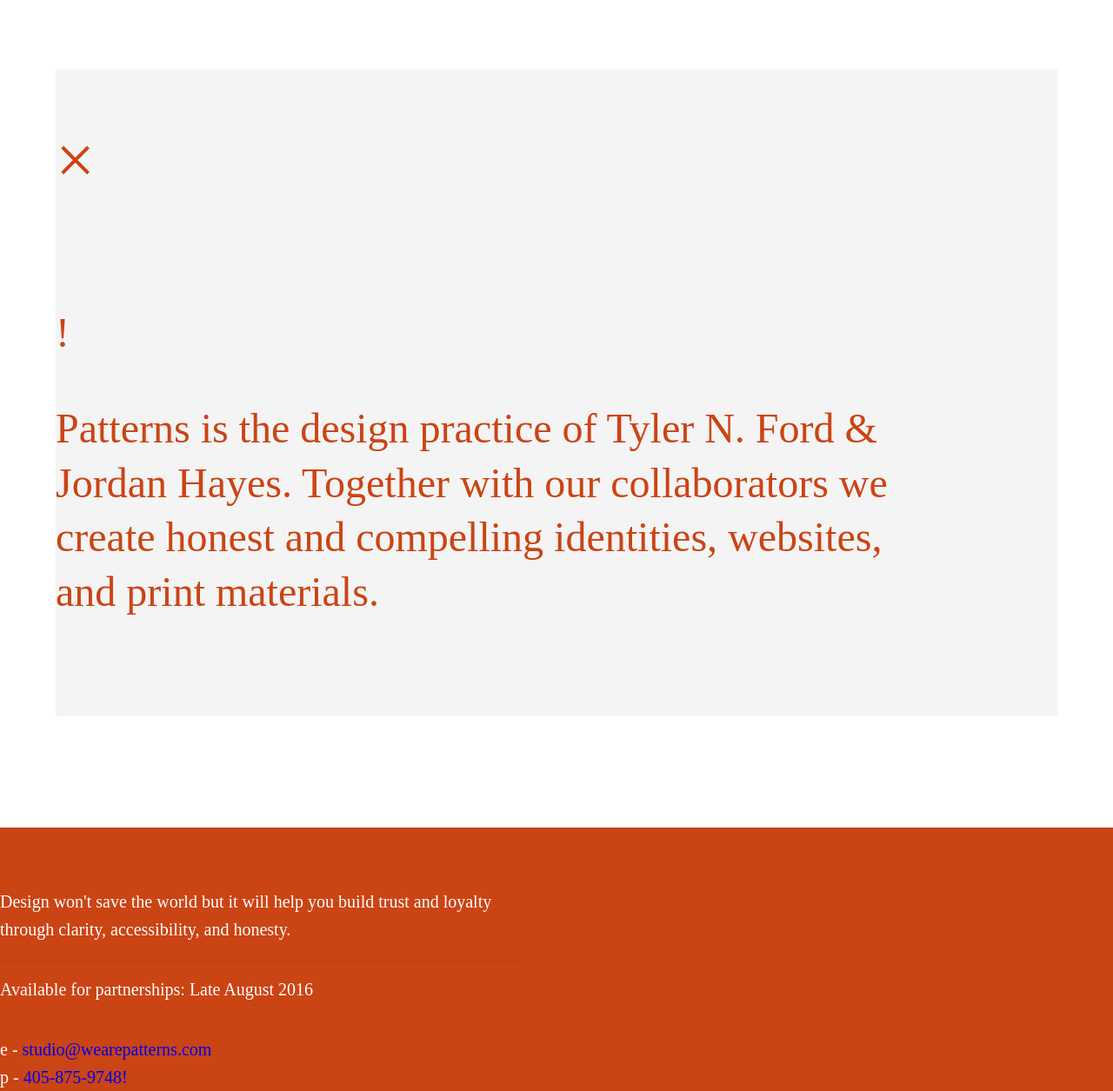
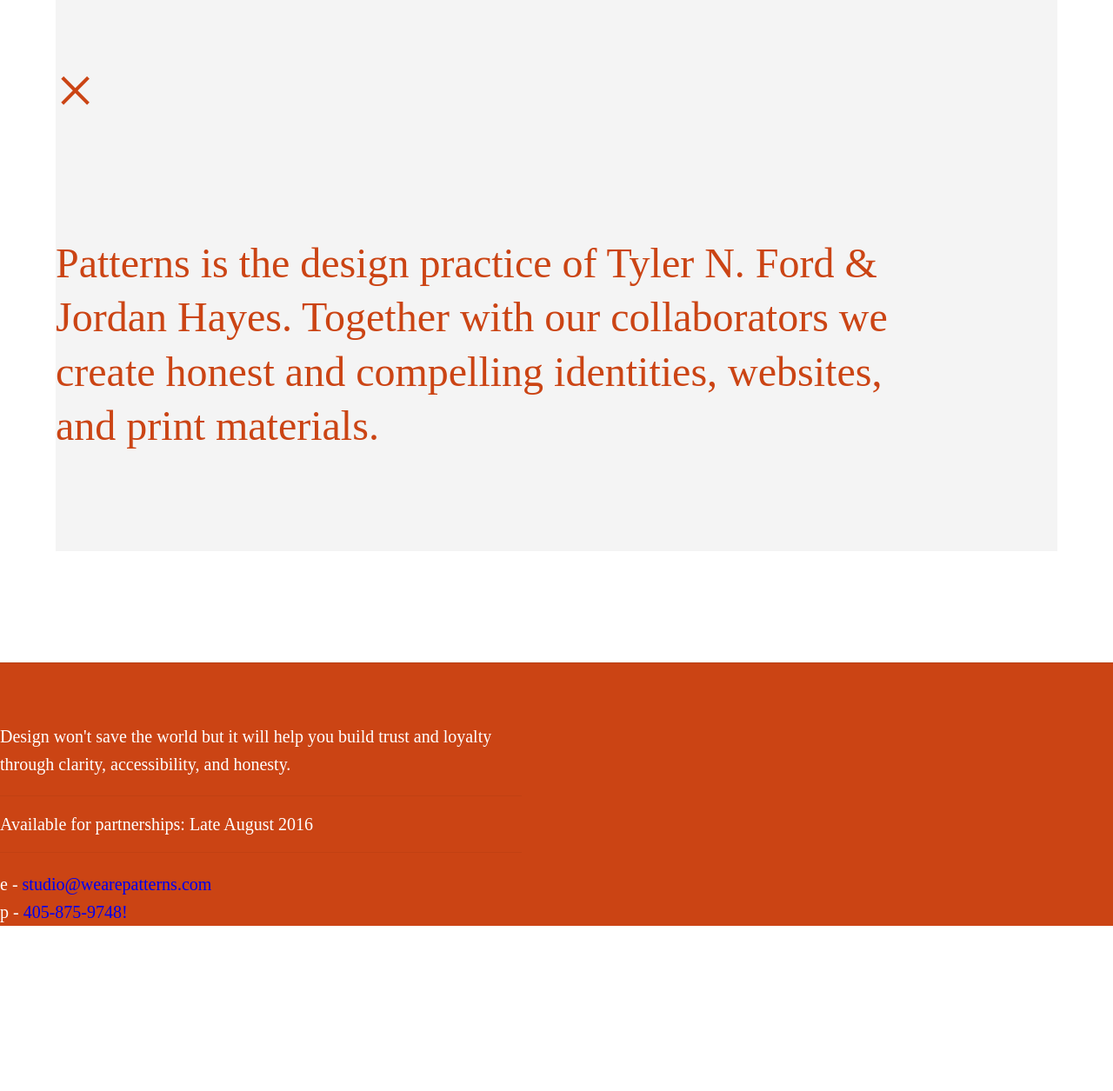
Before and after one commit to wearepatterns/wearepatterns.github.io, a Jekyll site: the page built from index.markdown, in a window 1280 px wide. Shown: the whole page at 87% size. Built offline with Jekyll 4.4.1, drawn with Linux system fonts in a browser that asks for light colours; after the commit the page ends 1065 px from its top, so only the background shows below that.

Commit message:
Update new.html

```diff
--- a/_layouts/new.html
+++ b/_layouts/new.html
@@ -26,10 +26,10 @@
 <body class="fw4" style="color:#cb4414;font-family:'p22-underground';">
 
     <!--<main class="mh3 mh4-ns mh5-l mb5 mt5 mw9">-->
-    <header class="mh3 mh4-ns mh5-l mt0 mb6 pb5-l bg-near-white">
-        <p class="pt3 pt5-l fw3 mb5 mb6-ns f2 f-subheadline-l lh-solid">&times;</p>
+    <header class="mh3 mh4-ns mh5-l mb6 pb5-l bg-near-white">
+        <p class="pt3 pt5-l mt0 fw3 mb5 mb6-ns f2 f-subheadline-l lh-solid">&times;</p>
         <h1 class="f3 f1-l lh-title measure-narrow normal" style="-webkit-hyphens: none;-moz-hyphens: none;hyphens: none;">
-            <!--&ctdot; &#8226;diamond &#9996;victory &#9759;down &#9997;writing w&#215; &#182;-->!{{ content }}</h1></header>
+            <!--&ctdot; &#8226;diamond &#9996;victory &#9759;down &#9997;writing w&#215; &#182;-->{{ content }}</h1></header>
     <main class="white" style="background-color:#cb4414;">
         <section class="bg-near-white mt4 mt5-l pt3 pt4-l f5 f4-l lh-copy bt b--black-10 white" style="background-color:#cb4414;">
             <p class="pt3-l measure ">{{ page['secondary'] }}</p>
```
